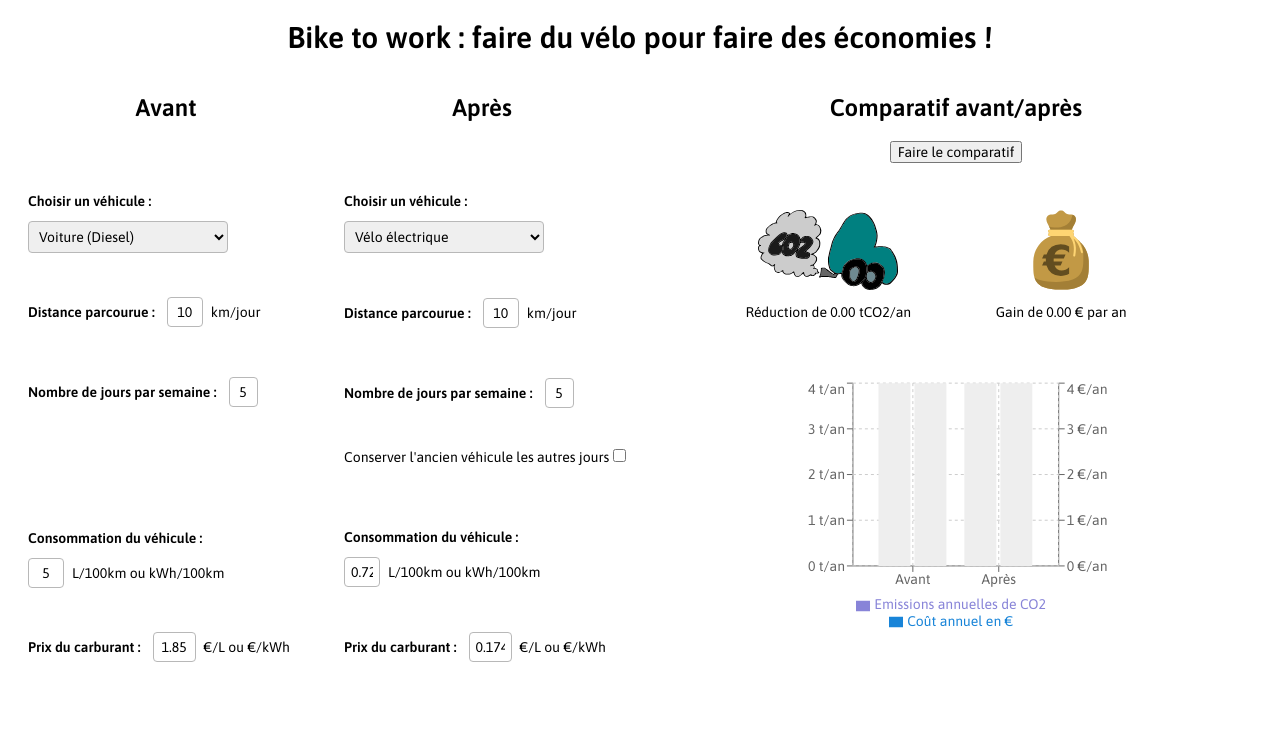
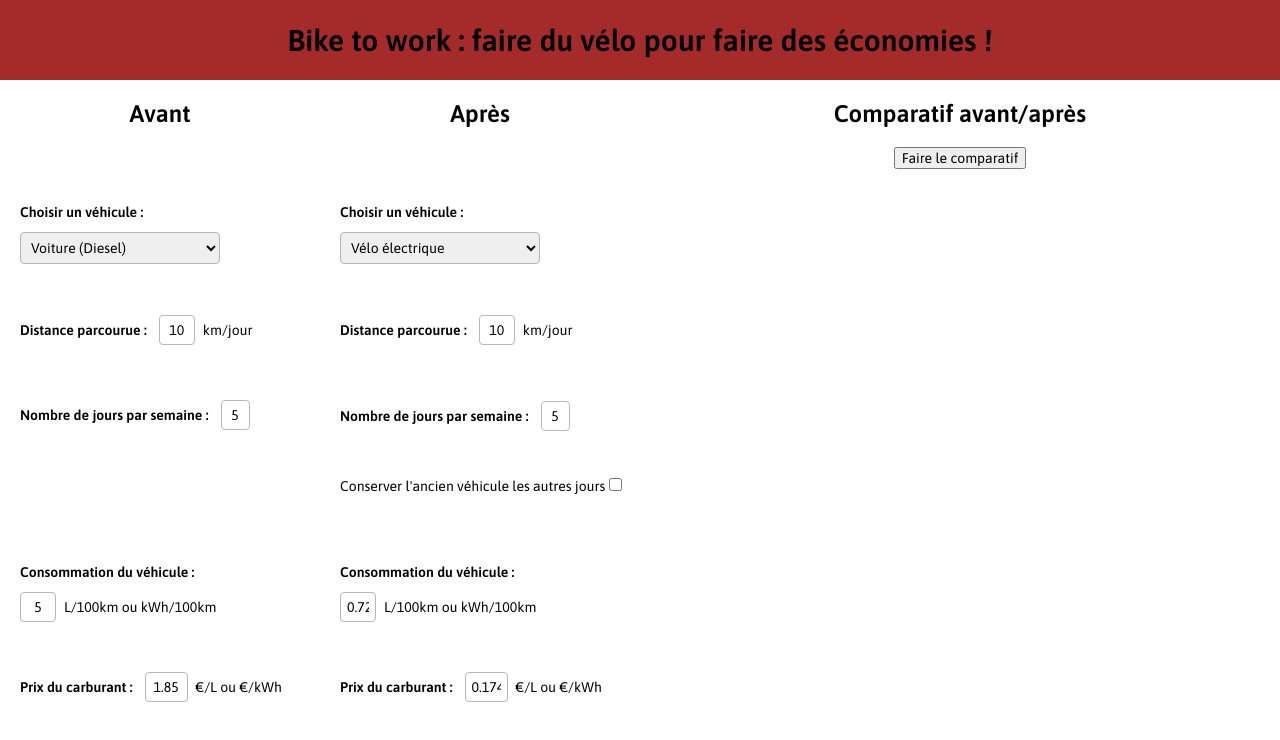
Before and after one commit to NicolasMazieres/bike-to-work, a React (Create React App) app: page / in a window 1280 px wide. Shown: the top 740 px of the page. Built offline with nearby package versions, Linux system fonts and the light colour scheme; no server answers.

Commit message:
Update results showing + some css

```diff
--- a/src/App.tsx
+++ b/src/App.tsx
@@ -151,7 +151,9 @@ function App() {
 
   return (
     <div className="App">
-      <h1>Bike to work : faire du vélo pour faire des économies !</h1>
+      <header>
+        <h1>Bike to work : faire du vélo pour faire des économies !</h1>
+      </header>
       <AppContext.Provider value={[emissionFactors, consommationPer100, fuelPrices]}>
         <div className="body-container">
           <OldVehicle setOldVehicleData={setOldVehicleData} />
--- a/src/components/EstimateEmissions.tsx
+++ b/src/components/EstimateEmissions.tsx
@@ -18,7 +18,8 @@ function EstimateEmissions(props: Props) {
     const [newEmissions, setNewEmissions] = useState<number>(0);
     const [oldCost, setOldCost] = useState<number>(0);
     const [newCost, setNewCost] = useState<number>(0);
-    const [savedResults, setSavedResults] = useState<IResults>({moneySaved: 0, co2Saved: 0});
+    const [savedResults, setSavedResults] = useState<IResults>({ moneySaved: 0, co2Saved: 0 });
+    const [showResults, setShowResults] = useState<boolean>(false);
 
     const weeksWorkedPerYear = 45.6;
 
@@ -35,7 +36,7 @@ function EstimateEmissions(props: Props) {
     const newPrice = props.newVehicleData.price;
 
     useEffect(() => {
-        setSavedResults({moneySaved: (oldCost-newCost), co2Saved: (oldEmissions-newEmissions) })
+        setSavedResults({ moneySaved: (oldCost - newCost), co2Saved: (oldEmissions - newEmissions) })
     }, [oldCost, newCost, oldEmissions, newEmissions])
 
     function estimateEmissions() {
@@ -61,12 +62,13 @@ function EstimateEmissions(props: Props) {
     function handleClick() {
         estimateEmissions();
         estimatePrices();
+        setShowResults(true);
     }
 
     return (
         <div className="estimate-container">
             <h2>Comparatif avant/après</h2>
-            <div className="estimate-body-container">
+            {showResults ? (<div className="estimate-body-container">
                 <div className="estimate-button-container">
                     <button className="estimate-button" onClick={handleClick}>Faire le comparatif</button>
                 </div>
@@ -88,7 +90,13 @@ function EstimateEmissions(props: Props) {
                     unit2=" €/an"
                     legend2="Coût annuel en €"
                 />
-            </div>
+            </div>)
+                :
+                (<div className="estimate-body-container">
+                    <div className="estimate-button-container">
+                        <button className="estimate-button" onClick={handleClick}>Faire le comparatif</button>
+                    </div>
+                </div>)}
         </div>
     )
 }
--- a/src/index.css
+++ b/src/index.css
@@ -5,20 +5,36 @@
     font-size: 14px;
 }
 
+body {
+    margin: 0;
+}
+
 /* Layout (containers, etc.) */
+
+header {
+    display: flex;
+    justify-content: center;
+    align-items: center;
+    height: 10vh;
+    margin: 0;
+    padding: 0;
+    background-color: brown;
+}
 
 .body-container {
     display: flex;
 }
 
-.new-vehicle-container, .old-vehicle-container {
+.new-vehicle-container,
+.old-vehicle-container {
     width: 25vw;
-    height: 80vh;
+    height: 90vh;
 }
 
-.new-vehicle-body-container, .old-vehicle-body-container {
+.new-vehicle-body-container,
+.old-vehicle-body-container {
     width: 100%;
-    height: 70vh;
+    height: 75vh;
     display: flex;
     flex-direction: column;
     justify-content: space-evenly;
@@ -27,13 +43,13 @@
 
 .estimate-container {
     width: 50vw;
-    height: 80vh;
+    height: 90vh;
 }
 
 .estimate-body-container {
     display: flex;
     width: 100%;
-    height: 70vh;
+    height: 75vh;
     flex-direction: column;
     justify-content: space-between;
     align-items: center;
@@ -75,12 +91,14 @@
 
 /* General CSS for font, font-size, font alignment, etc. */
 
-h1, h2 {
+h1,
+h2 {
     text-align: center;
 }
 
 h1 {
     font-size: 30px;
+    margin: 0;
 }
 
 h2 {
@@ -90,11 +108,12 @@ h2 {
 
 /* Input specific CSS */
 
-input, select {
+input,
+select {
     padding: 6px;
     border: 1px solid rgb(184, 184, 184);
     border-radius: 4px;
-  }
+}
 
 input[type=number] {
     text-align: center;
@@ -111,7 +130,7 @@ label {
     padding: 18px 12px 12px 0;
     display: inline-block;
     font-weight: 600;
-  }
+}
 
 #checkbox-label {
     padding: 0 12px 12px 0;
```
